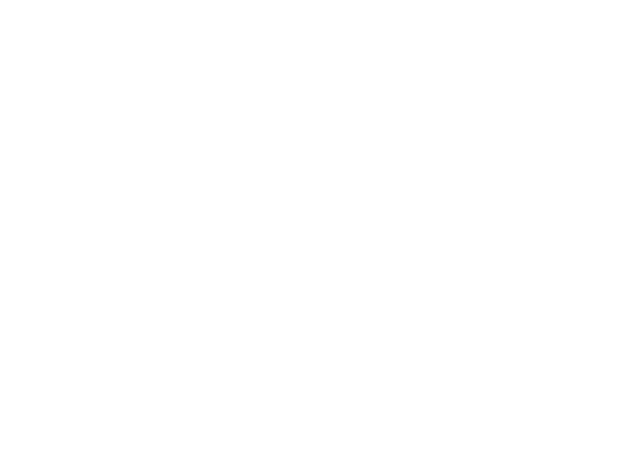
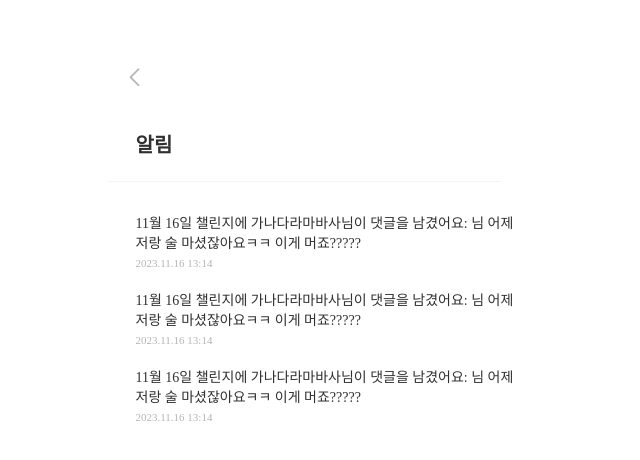
Before and after one commit to 11th-LikeLion-DragOn/DragOn_Front, a React (Create React App) app: page /alarm in a window 1280 px wide. Before the commit this address had no page. Shown: the top 460 px of the page, without its empty margins (336-976 px from the left). Built offline with nearby package versions, Linux system fonts and the light colour scheme.

Commit message:
feat: 알림 페이지 UI 구현

```diff
--- a/src/App.js
+++ b/src/App.js
@@ -18,6 +18,7 @@ import MakeChallengePage from "./pages/MakeChallengePage";
 import SetPeriodPage from "./pages/SetPeriodPage";
 import ChallengeListPage from "./pages/ChallengeListPage";
 import FillChallengePage from "./pages/FillChallengePage";
+import AlarmPage from "./pages/AlarmPage";
 
 function App() {
   return (
@@ -31,6 +32,7 @@ function App() {
           {/*메인페이지*/}
           <Route path={"/main"} element={<MainPage />}></Route>
           <Route path={"/searchfriend"} element={<SearchFriendPage />}></Route>
+          <Route path={"/alarm"} element={<AlarmPage />}></Route>
 
           {/*챌린지 메꾸기 페이지*/}
           <Route
--- /dev/null
+++ b/src/components/MainPage/AlarmBox.js
@@ -0,0 +1,45 @@
+import React from "react";
+import { styled } from "styled-components";
+
+const AlarmBox = () => {
+  return (
+    <Wrapper>
+      <Content>
+        11월 16일 챌린지에 가나다라마바사님이 댓글을 남겼어요: 님 어제 저랑 술
+        마셨잖아요ㅋㅋ 이게 머죠?????
+      </Content>
+      <Time>2023.11.16 13:14</Time>
+    </Wrapper>
+  );
+};
+
+export default AlarmBox;
+
+const Wrapper = styled.div`
+  width: 392px;
+  padding: 2px 28px;
+  margin-bottom: 16px;
+  display: flex;
+  flex-direction: column;
+  gap: 5px;
+`;
+
+const Content = styled.div`
+  color: var(--black);
+  font-feature-settings: "clig" off, "liga" off;
+  font-family: Pretendard;
+  font-size: 14px;
+  font-style: normal;
+  font-weight: 500;
+  line-height: normal;
+`;
+
+const Time = styled.div`
+  color: var(--gray2);
+  font-feature-settings: "clig" off, "liga" off;
+  font-family: Pretendard;
+  font-size: 11px;
+  font-style: normal;
+  font-weight: 400;
+  line-height: normal;
+`;
--- a/src/components/MainPage/MainTop.js
+++ b/src/components/MainPage/MainTop.js
@@ -20,13 +20,17 @@ const MainTop = ({ list }) => {
     navigate("/searchfriend");
   };
 
+  const goAlarm = () => {
+    navigate("/alarm");
+  };
+
   return (
     <Wrapper>
       <Buttons>
         <img id="clickLeft" src={clickLeft} />
         <Right>
           <img id="setting" src={setting} onClick={goSetting} />
-          <img id="alarm" src={alarmStar} />
+          <img id="alarm" src={alarmStar} onClick={goAlarm} />
         </Right>
       </Buttons>
       <FriendList>
--- a/src/components/common/TopBar.js
+++ b/src/components/common/TopBar.js
@@ -1,16 +1,22 @@
 import React from "react";
 import { styled } from "styled-components";
+import { useNavigate } from "react-router-dom";
 import clickLeft from "../../assets/icons/click-left.png";
 
 const TopBar = ({ titleText }) => {
+  const navigate = useNavigate();
+
+  const goBack = () => {
+    navigate(-1);
+  };
+
   return (
     <>
       <Wrapper>
-        <img src={clickLeft} style={{ cursor: "pointer" }} />
+        <img src={clickLeft} style={{ cursor: "pointer" }} onClick={goBack} />
         <Title>
           <span>{titleText}</span>
         </Title>
-        <hr></hr>
       </Wrapper>
     </>
   );
@@ -23,18 +29,13 @@ const Wrapper = styled.div`
   width: 393px;
   height: 181px;
   flex-shrink: 0;
+  border-bottom: 1.2px solid rgba(199, 198, 198, 0.2);
   img {
     width: 24px;
     height: 38px;
     flex-shrink: 0;
     margin-top: 58px;
     margin-left: 16px;
-  }
-  hr {
-    background: #d6d6d6;
-    height: 1.241px;
-    width: 393px;
-    border: none;
   }
 `;
 const Title = styled.div`
--- /dev/null
+++ b/src/pages/AlarmPage.js
@@ -0,0 +1,32 @@
+import React from "react";
+import { styled } from "styled-components";
+
+import TopBar from "../components/common/TopBar";
+import AlarmBox from "../components/MainPage/AlarmBox";
+
+const AlarmPage = () => {
+  return (
+    <Wrapper>
+      <TopBar titleText={"알림"} />
+      <List>
+        <AlarmBox />
+        <AlarmBox />
+        <AlarmBox />
+      </List>
+    </Wrapper>
+  );
+};
+
+export default AlarmPage;
+
+const Wrapper = styled.div`
+  margin: auto auto;
+  width: 393px;
+  min-height: 852px;
+`;
+
+const List = styled.div`
+  margin-top: 28px;
+  display: flex;
+  flex-direction: column;
+`;
```
